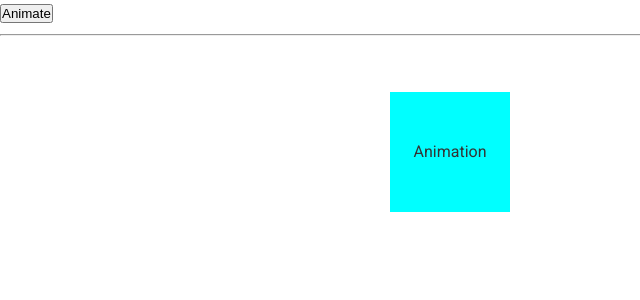
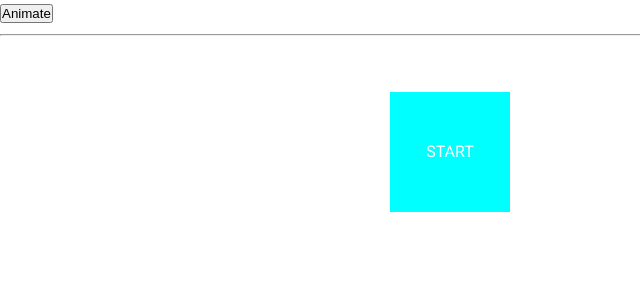
Before and after one commit to aleksander1802/angular-practice, an Angular app: page / in a window 1280 px wide. Shown: the top 300 px of the page, without its empty margins (0-640 px from the left). Built offline with nearby package versions, Linux system fonts and the light colour scheme.

Commit message:
feat: added transition

```diff
--- a/src/app/app.component.html
+++ b/src/app/app.component.html
@@ -2,5 +2,5 @@
 
 <hr />
 <div class="wrap">
-    <div class="box" [@box]="boxState">Animation</div>
+    <div class="box" [@box]="boxState">{{ boxState | uppercase }}</div>
 </div>
--- a/src/app/app.component.scss
+++ b/src/app/app.component.scss
@@ -10,4 +10,5 @@
     display: flex;
     align-items: center;
     justify-content: center;
+    color: white;
 }
--- a/src/app/app.component.ts
+++ b/src/app/app.component.ts
@@ -1,4 +1,10 @@
-import { state, style, trigger } from '@angular/animations';
+import {
+    animate,
+    state,
+    style,
+    transition,
+    trigger,
+} from '@angular/animations';
 import { Component } from '@angular/core';
 
 @Component({
@@ -12,6 +18,8 @@ import { Component } from '@angular/core';
                 'end',
                 style({ background: 'crimson', transform: 'scale(1.2)' }),
             ),
+            transition('start => end', animate(500)),
+            transition('end => start', animate('800ms ease-in-out')),
         ]),
     ],
 })
```
